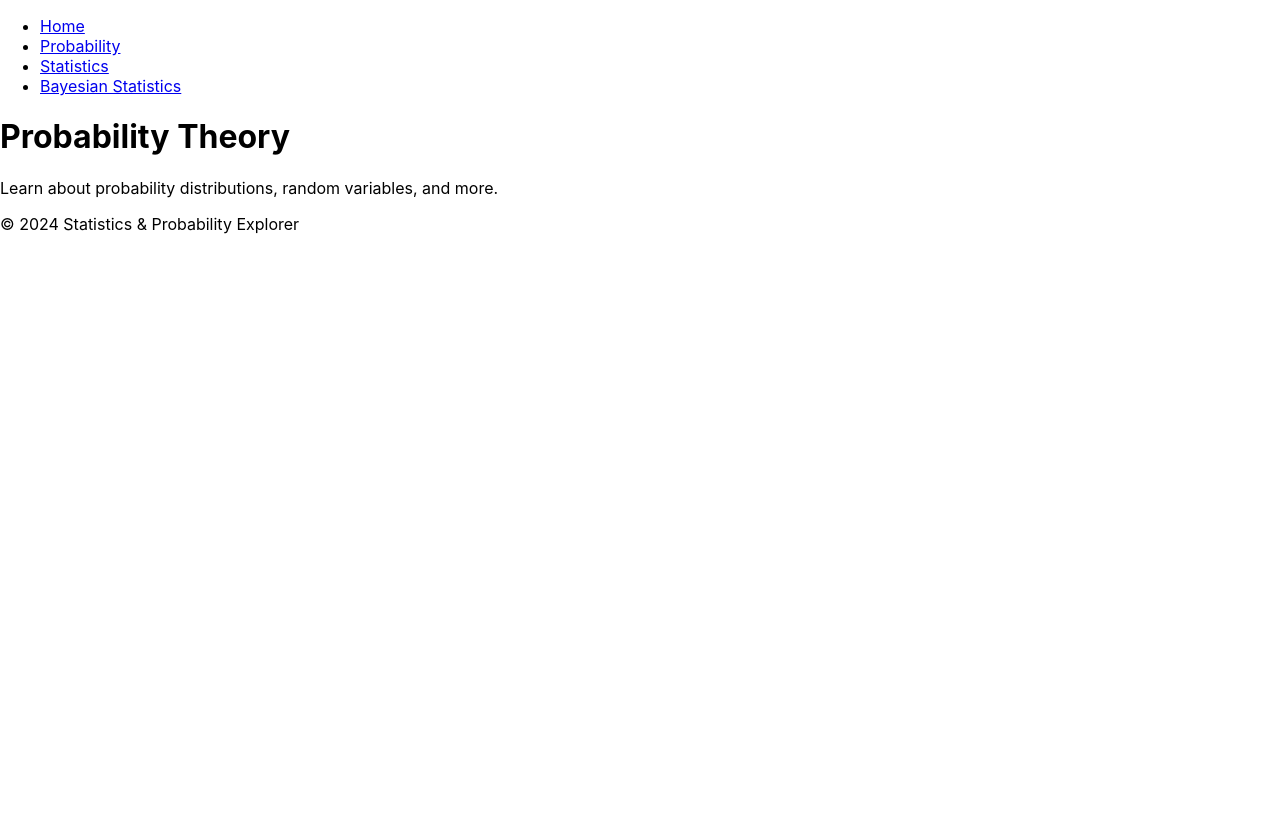
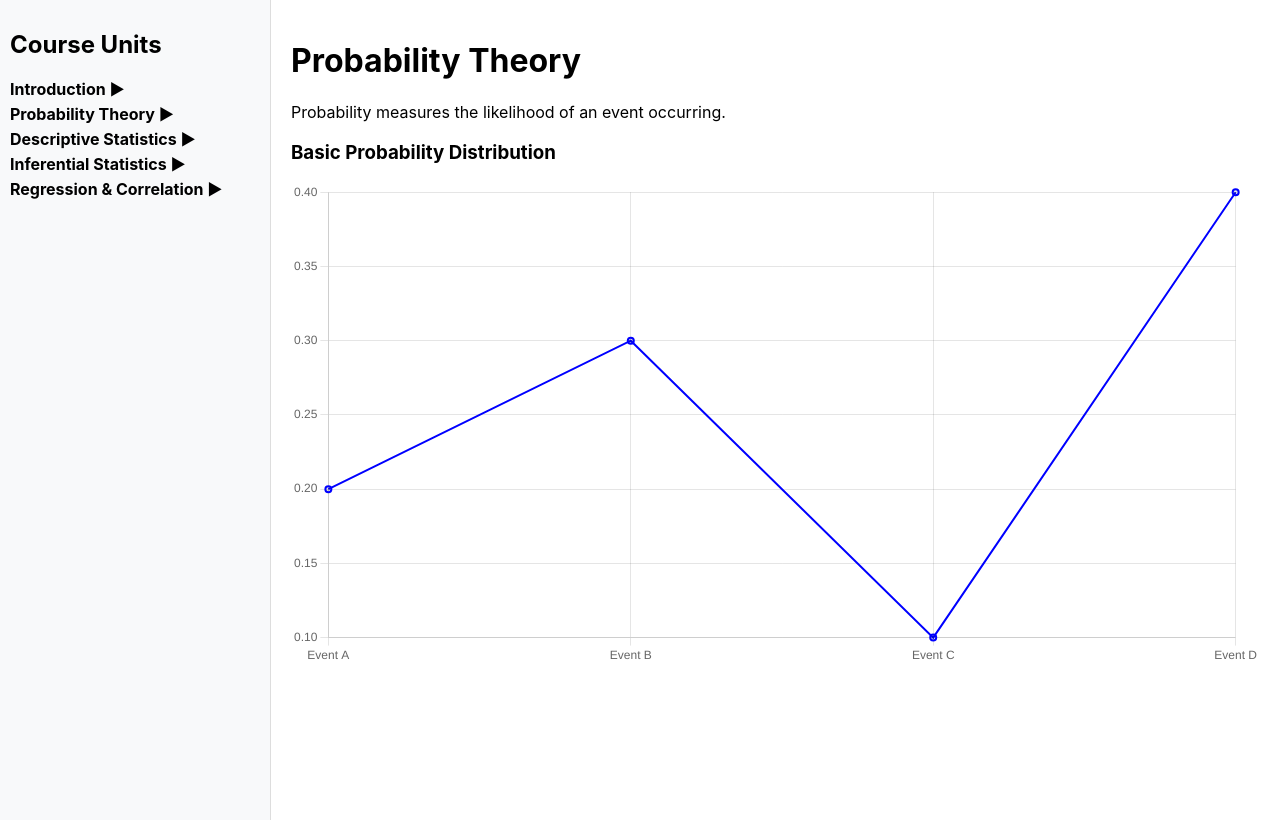
Before and after one commit to mvoggel/prob_stats, a React (Create React App) app: page /probability in a window 1280 px wide. Built offline with nearby package versions, Linux system fonts and the light colour scheme.

Commit message:
UI Changes

```diff
--- a/package.json
+++ b/package.json
@@ -3,8 +3,10 @@
   "version": "0.1.0",
   "private": true,
   "dependencies": {
+    "chart.js": "^4.4.7",
     "cra-template": "1.2.0",
     "react": "^19.0.0",
+    "react-chartjs-2": "^5.3.0",
     "react-dom": "^19.0.0",
     "react-router-dom": "^6.29.0",
     "react-scripts": "^3.0.1"
--- a/src/App.js
+++ b/src/App.js
@@ -1,23 +1,25 @@
-import React from "react";
+import React, { useState } from "react";
 import { BrowserRouter as Router, Routes, Route } from "react-router-dom";
-import Navbar from "./components/navbar.js";
-import Home from "./pages/home.js";
-import Probability from "./pages/probability.js";
-import Statistics from "./pages/statistics.js";
-import Bayesian from "./pages/bayesian.js";
-import Footer from "./components/footer.js";
+import Sidebar from "./components/Sidebar";
+import Home from "./pages/Home";
+import Probability from "./pages/Probability";
+import Statistics from "./pages/Statistics";
+import Bayesian from "./pages/Bayesian";
 
 function App() {
   return (
     <Router>
-      <Navbar />
+      <div style={{ display: "flex" }}>
+        <Sidebar />
+        <div style={{ flexGrow: 1, padding: "20px" }}>
           <Routes>
             <Route path="/" element={<Home />} />
             <Route path="/probability" element={<Probability />} />
             <Route path="/statistics" element={<Statistics />} />
             <Route path="/bayesian" element={<Bayesian />} />
           </Routes>
-      <Footer />
+        </div>
+      </div>
     </Router>
   );
 }
--- a/src/components/ChartComponent.js
+++ b/src/components/ChartComponent.js
@@ -0,0 +1,28 @@
+import React from "react";
+import { Line } from "react-chartjs-2";
+import { Chart as ChartJS, LineElement, CategoryScale, LinearScale, PointElement } from "chart.js";
+
+ChartJS.register(LineElement, CategoryScale, LinearScale, PointElement);
+
+function ChartComponent({ title, labels, data }) {
+  const chartData = {
+    labels: labels,
+    datasets: [
+      {
+        label: title,
+        data: data,
+        borderColor: "blue",
+        borderWidth: 2,
+      },
+    ],
+  };
+
+  return (
+    <div>
+      <h3>{title}</h3>
+      <Line data={chartData} />
+    </div>
+  );
+}
+
+export default ChartComponent;
--- /dev/null
+++ b/src/components/sidebar.js
@@ -0,0 +1,49 @@
+import React, { useState } from "react";
+import { Link } from "react-router-dom";
+
+const Sidebar = () => {
+  const [openUnits, setOpenUnits] = useState({});
+
+  const toggleUnit = (unit) => {
+    setOpenUnits((prev) => ({
+      ...prev,
+      [unit]: !prev[unit],
+    }));
+  };
+
+  const courseUnits = [
+    { title: "Introduction", subsections: ["Overview", "Why Study Statistics?"] },
+    { title: "Probability Theory", subsections: ["Basic Probability", "Bayes’ Theorem", "Random Variables"] },
+    { title: "Descriptive Statistics", subsections: ["Mean, Median, Mode", "Variance & Standard Deviation", "Histograms"] },
+    { title: "Inferential Statistics", subsections: ["Confidence Intervals", "Hypothesis Testing", "P-values"] },
+    { title: "Regression & Correlation", subsections: ["Linear Regression", "Correlation Coefficients"] },
+  ];
+
+  return (
+    <div style={{ width: "250px", padding: "10px", background: "#f8f9fa", height: "100vh", borderRight: "1px solid #ddd" }}>
+      <h2>Course Units</h2>
+      <ul style={{ listStyleType: "none", padding: 0 }}>
+        {courseUnits.map((unit, index) => (
+          <li key={index}>
+            <div onClick={() => toggleUnit(unit.title)} style={{ cursor: "pointer", fontWeight: "bold", marginBottom: "5px" }}>
+              {unit.title} {openUnits[unit.title] ? "▼" : "▶"}
+            </div>
+            {openUnits[unit.title] && (
+              <ul style={{ paddingLeft: "15px" }}>
+                {unit.subsections.map((sub, subIndex) => (
+                  <li key={subIndex} style={{ marginBottom: "3px" }}>
+                    <Link to={`/${unit.title.toLowerCase().replace(/ /g, "-")}/${sub.toLowerCase().replace(/ /g, "-")}`} style={{ textDecoration: "none", color: "black" }}>
+                      {sub}
+                    </Link>
+                  </li>
+                ))}
+              </ul>
+            )}
+          </li>
+        ))}
+      </ul>
+    </div>
+  );
+};
+
+export default Sidebar;
--- a/src/pages/probability.js
+++ b/src/pages/probability.js
@@ -1,9 +1,17 @@
 import React from "react";
+import ChartComponent from "../components/ChartComponent";
+
 function Probability() {
   return (
     <div>
       <h1>Probability Theory</h1>
-        <p>Learn about probability distributions, random variables, and more.</p>
+      <p>Probability measures the likelihood of an event occurring.</p>
+
+      <ChartComponent
+        title="Basic Probability Distribution"
+        labels={["Event A", "Event B", "Event C", "Event D"]}
+        data={[0.2, 0.3, 0.1, 0.4]}
+      />
     </div>
   );
 }
```
Also changed, not shown: 1 other file (tests, documents, lock files or other folders). Lines whose indentation alone changed are shown as unchanged.
